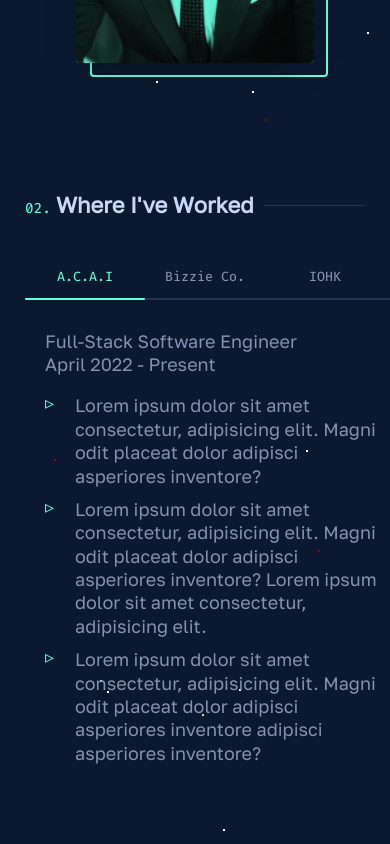
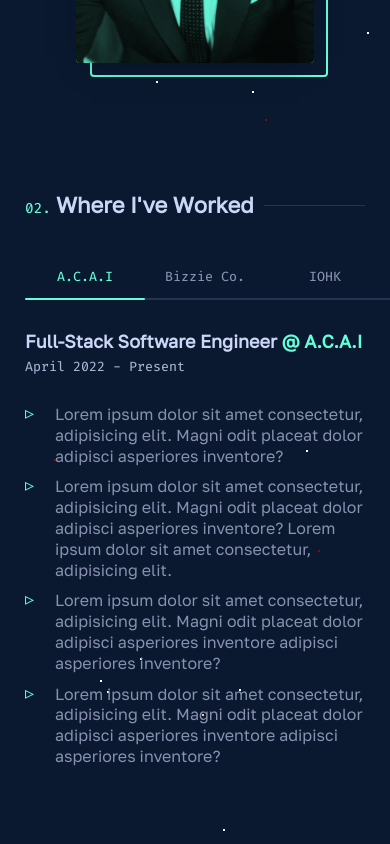
Before and after one commit to JosephBerm/Portfolio, a React (Create React App) app: page / in a window 390 px wide. Shown: the part 2000-2844 px from the top of the page. Built offline with nearby package versions, Linux system fonts and the light colour scheme.

Commit message:
Finished Styling
Added link to open site in new tab. Finished the styling for a responsive section.

```diff
--- a/src/components/Experience.jsx
+++ b/src/components/Experience.jsx
@@ -37,10 +37,22 @@ function Experience({ jobsRef }) {
 					/>
 				</div>
 				<div className='work-summary'>
-					<div className='title'>{selectedWork.titleOfPosition}</div>
-					<div className='timeline'>{selectedWork.timeline}</div>
+					<h3 className='position'>
+						<span>{selectedWork.titleOfPosition}</span>
+						<span className='company'>
+							&nbsp;@&nbsp;
+							<a
+								className='inline-link'
+								href={selectedWork.link}
+								target='_blank'
+								rel='noopener noreferrer'>
+								{selectedWork.companyName}
+							</a>
+						</span>
+					</h3>
+					<p className='timeline'>{selectedWork.timeline}</p>
 					<div className='highlights'>
-						<ul>
+						<ul className='experienceList'>
 							{selectedWork.highlights.map((hl, index) => (
 								<li key={index}>{hl}</li>
 							))}
--- a/src/css/App.css
+++ b/src/css/App.css
@@ -18,6 +18,7 @@
 	--navy-shadow: rgba(2, 12, 27, 0.7);
 	--nav-shadow: rgba(2, 12, 27, 0.7);
 	--slate: #8892b0;
+	--light-slate: #a8b2d1;
 	--lightest-slate: #ccd6f6;
 	--dark-slate: #495670;
 	--green: #64ffda;
@@ -37,7 +38,7 @@
 	--fz-xl: 2rem;
 	--fz-xxl: 2.2rem;
 	--fz-xxl: 2.5rem;
-	--fz-heading: 32px;
+	--fz-heading: 27px;
 	--nav-height: 100px;
 	--nav-scroll-height: 70px;
 	--border-radius: 4px;
--- a/src/css/JobsSection.css
+++ b/src/css/JobsSection.css
@@ -1,4 +1,5 @@
 .jobs_section {
+	max-width: 700px;
 }
 .jobs_section .section-body {
 	display: block;
@@ -74,7 +75,66 @@
 .jobs_section .work-summary {
 	position: relative;
 	width: 100%;
-	margin-left: 20px;
+}
+
+.jobs_section .work-summary h3.position {
+	margin-bottom: 2px;
+	font-size: var(--fz-l);
+	font-weight: 600;
+	line-height: 1.3;
+}
+
+.jobs_section .work-summary .company {
+	color: var(--green);
+}
+
+.jobs_section .work-summary a.inline-link {
+	display: inline-block;
+	position: relative;
+	color: var(--green);
+	transition: var(--transition);
+}
+
+.jobs_section .work-summary a.inline-link::after {
+	content: "";
+	display: block;
+	width: 0px;
+	height: 2px;
+	position: relative;
+	bottom: 0.1em;
+	background-color: var(--green);
+	opacity: 0.5;
+}
+
+.jobs_section .work-summary a.inline-link:hover::after,
+.jobs_section .work-summary a.inline-link:focus-visible::after {
+	width: 100%;
+}
+
+.jobs_section .work-summary a.inline-link:hover,
+.jobs_section .work-summary a.inline-link:focus-visible {
+	color: var(--green);
+	outline: 0px;
+}
+
+.jobs_section .work-summary p.timeline {
+	margin-bottom: 25px;
+	color: var(--light-slate);
+	font-family: var(--font-mono);
+	font-size: var(--fz-xs);
+}
+
+.jobs_section .work-summary ul.experienceList {
+	padding: 0px;
+	margin: 0px;
+	list-style: none;
+	font-size: var(--fz-md);
+}
+
+@media (prefers-reduced-motion: no-preference) {
+	a.inline-link::after {
+		transition: var(--transition);
+	}
 }
 
 @media (min-width: 480px) {
@@ -114,9 +174,15 @@
 		border: none;
 		border-left: 2px solid var(--lightest-navy);
 	}
+	.jobs_section .work-summary {
+		margin-left: 20px;
+	}
 }
 
 @media (min-width: 700px) {
+	.jobs_section {
+		min-height: 625px;
+	}
 	.jobs_section .section-body {
 		min-height: 340px;
 	}
--- a/src/services/portfolioInformation.js
+++ b/src/services/portfolioInformation.js
@@ -8,16 +8,19 @@ const workExperience = [
 	{
 		companyName: "A.C.A.I",
 		titleOfPosition: "Full-Stack Software Engineer",
+		link: "https://www.linkedin.com/company/atlantic-coast-automotive-inc/",
 		timeline: "April 2022 - Present",
 		highlights: [
 			"Lorem ipsum dolor sit amet consectetur, adipisicing elit. Magni odit placeat dolor adipisci asperiores inventore?",
 			"Lorem ipsum dolor sit amet consectetur, adipisicing elit. Magni odit placeat dolor adipisci asperiores inventore? Lorem ipsum dolor sit amet consectetur, adipisicing elit.",
+			"Lorem ipsum dolor sit amet consectetur, adipisicing elit. Magni odit placeat dolor adipisci asperiores inventore adipisci asperiores inventore?",
 			"Lorem ipsum dolor sit amet consectetur, adipisicing elit. Magni odit placeat dolor adipisci asperiores inventore adipisci asperiores inventore?",
 		],
 	},
 	{
 		companyName: "Bizzie Co.",
 		titleOfPosition: "Software Engineer Intern",
+		link: "https://bizzieco.com/",
 		timeline: "January - May 2021",
 		highlights: [
 			"Lorem ipsum dolor sit amet consectetur, adipisicing elit. Magni odit placeat dolor adipisci asperiores inventore?",
@@ -28,6 +31,7 @@ const workExperience = [
 	{
 		companyName: "IOHK",
 		titleOfPosition: "Software Engineer Intern",
+		link: "https://iohk.io/",
 		timeline: "August - December 2020",
 		highlights: [
 			"Lorem ipsum dolor sit amet consectetur, adipisicing elit. Magni odit placeat dolor adipisci asperiores inventore?",
@@ -38,6 +42,7 @@ const workExperience = [
 	{
 		companyName: "Tesla",
 		titleOfPosition: "Software Engineer Intern",
+		link: "https://www.tesla.com/",
 		timeline: "January - May 2020",
 		highlights: [
 			"Lorem ipsum dolor sit amet consectetur, adipisicing elit. Magni odit placeat dolor adipisci asperiores inventore?",
@@ -48,16 +53,19 @@ const workExperience = [
 	{
 		companyName: "SpaceX",
 		titleOfPosition: "Director of Rockets",
+		link: "https://www.spacex.com/",
 		timeline: "August - December 2019",
 		highlights: [
 			"Lorem ipsum dolor sit amet consectetur, adipisicing elit. Magni odit placeat dolor adipisci asperiores inventore?",
 			"Lorem ipsum dolor sit amet consectetur, adipisicing elit. Magni odit placeat dolor adipisci asperiores inventore? Lorem ipsum dolor sit amet consectetur, adipisicing elit.",
+			"Lorem ipsum dolor sit amet consectetur, adipisicing elit. Magni odit placeat dolor adipisci asperiores inventore adipisci asperiores inventore?",
 			"Lorem ipsum dolor sit amet consectetur, adipisicing elit. Magni odit placeat dolor adipisci asperiores inventore adipisci asperiores inventore?",
 		],
 	},
 	{
 		companyName: "NASA",
 		titleOfPosition: "Intern for Director of Rocekts",
+		link: "https://www.nasa.gov/",
 		timeline: "January - May 2020",
 		highlights: [
 			"Lorem ipsum dolor sit amet consectetur, adipisicing elit. Magni odit placeat dolor adipisci asperiores inventore?",
```
